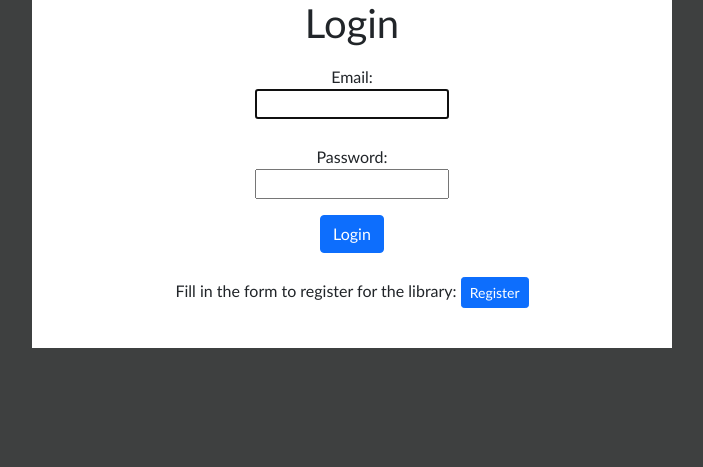
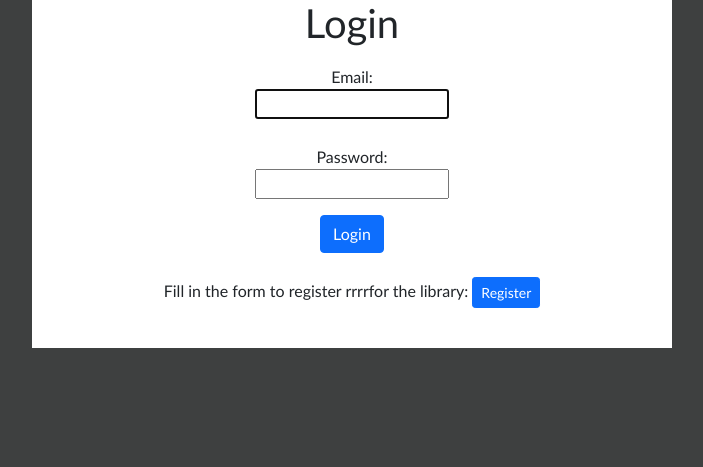
Before and after one commit to swappys/libraryManagementSystem, a Django app: page /login/ in a window 1280 px wide. Shown: the part 137-604 px from the top of the page, without its empty margins (288-991 px from the left). Run offline with Django 3.2, Linux system fonts and the light colour scheme.

Commit message:
commit for checking the pipeline

```diff
--- a/library/templates/library/login.html
+++ b/library/templates/library/login.html
@@ -13,7 +13,7 @@
 
         </form>
         <br>
-<p >Fill in the form to register for the library: <a href="{% url 'library:register' %}" class="btn btn-sm btn-primary" >Register</a></p>
+<p >Fill in the form to register rrrrfor the library: <a href="{% url 'library:register' %}" class="btn btn-sm btn-primary" >Register</a></p>
 <br>
 </div>
 </div>
```
